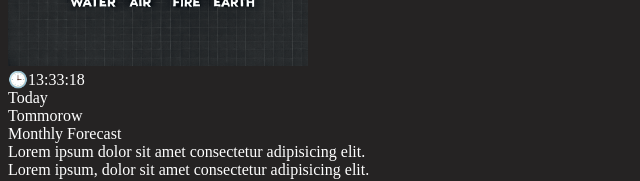
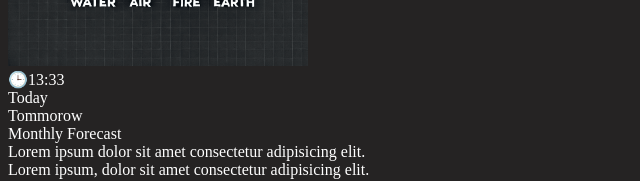
Before and after one commit to Namouke/weatherMe, a React (Vite) app: page / in a window 1280 px wide. Shown: the part 242-423 px from the top of the page, without its empty margins (0-640 px from the left). Built offline with nearby package versions, Linux system fonts and the light colour scheme.

Commit message:
pas besoin des secondes pour l'affichage de l'horloge

```diff
--- a/src/layout/Header.jsx
+++ b/src/layout/Header.jsx
@@ -11,7 +11,7 @@ const Header = () => {
     useEffect(() => {
         const updateTime = () => {
             const now = new Date();
-            const options = { hour: "2-digit", minute: "2-digit", second: "2-digit" };
+            const options = { hour: "2-digit", minute: "2-digit" };
             const frenchTime = new Intl.DateTimeFormat("fr-FR", options).format(now);
             setTime(frenchTime);
         };
```
